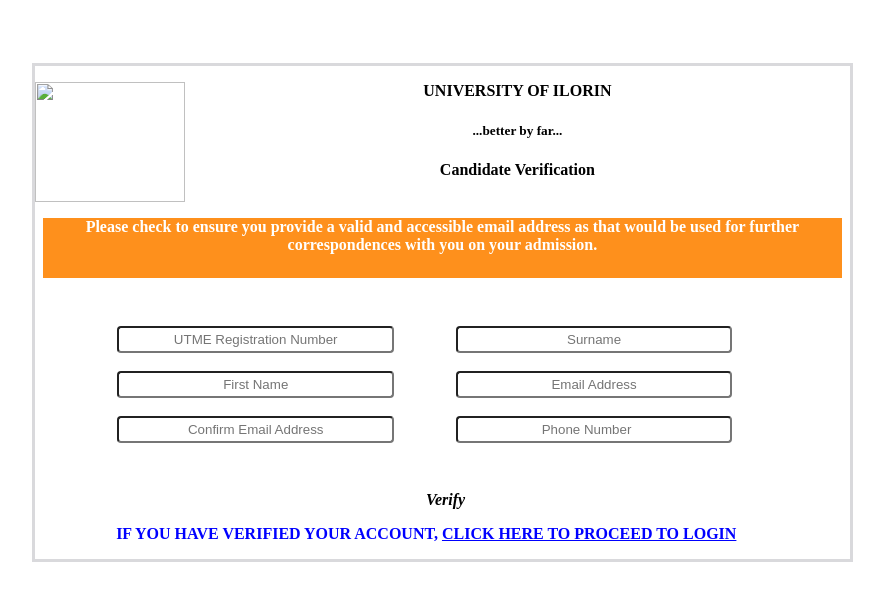
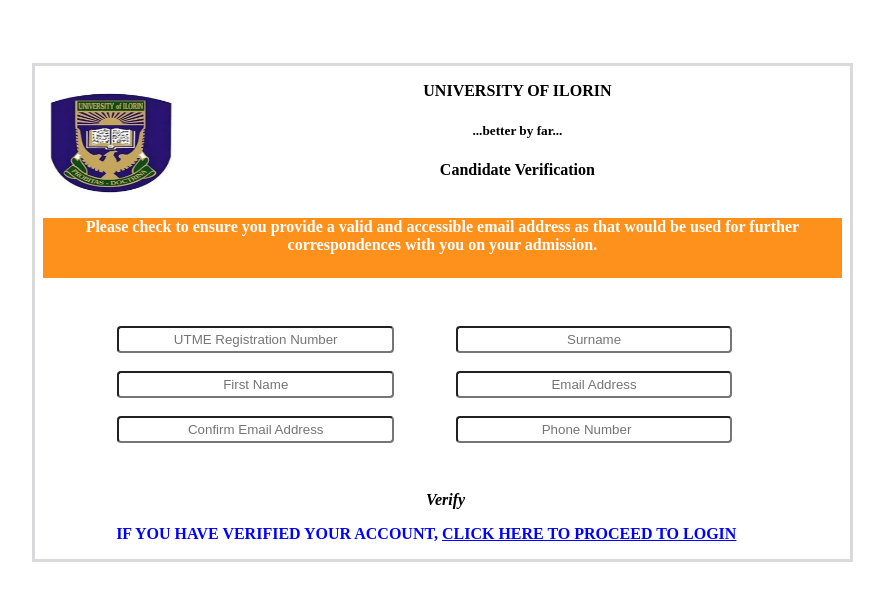
Before and after one commit to Tunahdex/Application-page, a plain HTML site: page index.htm in a window 1280 px wide. Shown: the whole page, without its empty margins (166-1050 px from the left). Drawn offline with Linux system fonts and the light colour scheme.

Commit message:
my first practical give at my it placement

```diff
--- a/index.htm
+++ b/index.htm
@@ -12,7 +12,7 @@
 <body>
       <div class="ade">
 		<div class="ayo">
-		<li><img src="C:\Users\Muzemil\xenderpc\cache\cn.xendere076645c-7403-4c7d-95ad-23d168ab3367_20230215\images\0b5495efa2f3ddb1dad84bf235f8a265.png" style="width:150px; height:120px ; float: left;">
+		<li><img src="Unilorin Logo.png" style="width:150px; height:120px ; float: left;">
 			<li style="text-align:center;"><b>UNIVERSITY OF ILORIN
              <h5>...better by far...</h5>
              <h4>Candidate Verification</h4><br>
```
Also changed, not shown: Unilorin Logo.png (added).
